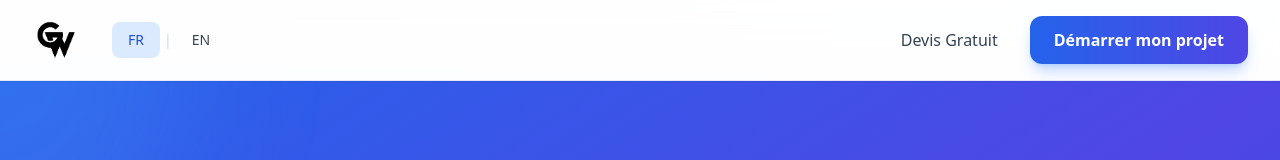
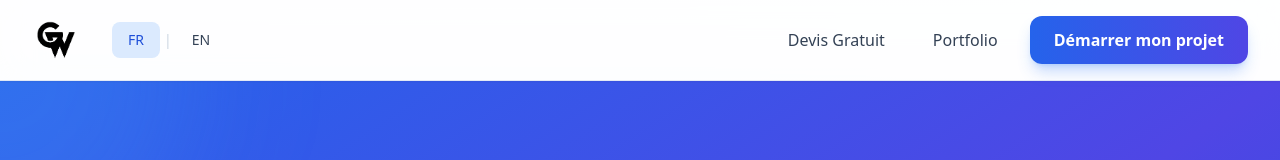
Before and after one commit to krissiankg/ads_guelichweb, a React (Vite) app: page / in a window 1280 px wide. Shown: the top 160 px of the page. Built offline with nearby package versions, Linux system fonts and the light colour scheme; no server answers.

Commit message:
feat: add portfolio button to header and update translations

```diff
--- a/src/App.tsx
+++ b/src/App.tsx
@@ -287,6 +287,12 @@ function App() {
                 {t.header.freeQuote}
               </a>
               <button
+                onClick={() => setShowPortfolioModal(true)}
+                className="text-slate-700 hover:text-blue-600 font-medium transition-all duration-300 px-4 py-2 rounded-xl hover:bg-slate-100 flex items-center space-x-2"
+              >
+                <span>{t.header.portfolio}</span>
+              </button>
+              <button
                 onClick={() => document.getElementById('project-form')?.scrollIntoView({ behavior: 'smooth' })}
                 className="relative group bg-gradient-to-r from-blue-600 to-indigo-600 text-white px-6 py-3 rounded-xl font-semibold shadow-lg shadow-blue-500/30 hover:shadow-xl hover:shadow-blue-500/40 transition-all duration-300 transform hover:-translate-y-0.5"
               >
@@ -328,6 +334,15 @@ function App() {
               <a href="#contact" className="block text-slate-700 hover:text-blue-600 font-medium px-2 py-2">
                 {t.header.freeQuote}
               </a>
+              <button
+                onClick={() => {
+                  setShowPortfolioModal(true);
+                  setMobileMenuOpen(false);
+                }}
+                className="block w-full text-left text-slate-700 hover:text-blue-600 font-medium px-2 py-2"
+              >
+                {t.header.portfolio}
+              </button>
               <button
                 onClick={() => {
                   document.getElementById('project-form')?.scrollIntoView({ behavior: 'smooth' });
--- a/src/translations.ts
+++ b/src/translations.ts
@@ -4,6 +4,7 @@ export const translations = {
   fr: {
     header: {
       freeQuote: 'Devis Gratuit',
+      portfolio: 'Portfolio',
       startProject: 'Démarrer mon projet',
     },
     hero: {
@@ -165,6 +166,7 @@ export const translations = {
   en: {
     header: {
       freeQuote: 'Free Quote',
+      portfolio: 'Portfolio',
       startProject: 'Start My Project',
     },
     hero: {
```
Also changed, not shown: 1 other file (tests, documents, lock files or other folders).
